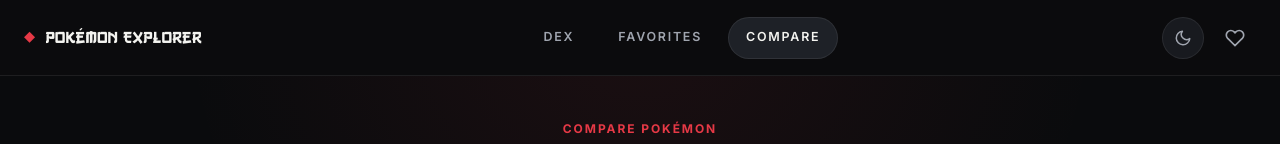
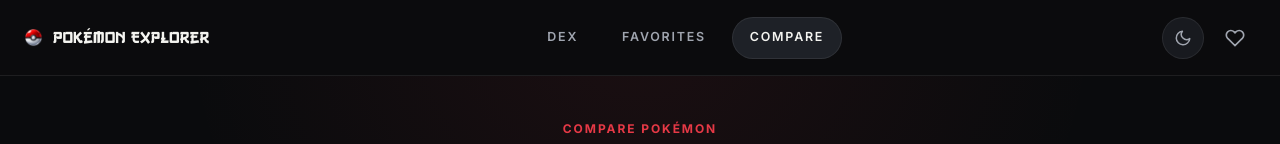
Before and after one commit to sushaaanthh/pokemon-explorer, a React (Vite) app: page /compare in a window 1280 px wide. Shown: the top 144 px of the page. Built offline with nearby package versions, Linux system fonts and the light colour scheme.

Commit message:
custom logo has been implemented

```diff
--- a/src/components/Navigation.css
+++ b/src/components/Navigation.css
@@ -26,9 +26,12 @@
 }
 
 .nav__brand-icon {
-  color: var(--color-accent);
-  font-size: 0.9rem;
-  transform: translateY(-1px);
+  height: 19px;
+  width: auto;
+  max-width: 19px;
+  object-fit: contain;
+  display: block;
+  vertical-align: middle;
 }
 
 .nav__links {
--- a/src/components/Navigation.tsx
+++ b/src/components/Navigation.tsx
@@ -1,3 +1,4 @@
+import logo from '../assets/branding/logo.png';
 import { useState } from 'react';
 import { useLocation } from 'react-router-dom';
 import { VaultLink } from './VaultLink';
@@ -25,7 +26,7 @@ export function Navigation({ theme, onToggleTheme }: NavigationProps) {
     <nav className="nav" role="navigation" aria-label="Main navigation">
       <div className="nav__inner container">
         <VaultLink to="/" className="nav__brand" aria-label="Pokémon Explorer Home">
-          <span className="nav__brand-icon">◆</span>
+          <img className="nav__brand-icon" src={logo} alt="" width="32" height="32" />
           <span className="nav__brand-text">Pokémon Explorer</span>
         </VaultLink>
 
--- a/src/pages/Comparison.tsx
+++ b/src/pages/Comparison.tsx
@@ -129,6 +129,8 @@ export function Comparison() {
   const preloadSelection = useCallback(() => {
     setSearchQuery('');
     setSelectionSearchResults([]);
+    setTypeLoadMoreError(false);
+    setSelectionLoadMoreError(false);
     // Preload the first page if not yet loaded
     if (selectionPokemon.length === 0 && !selectionLoading) {
       setSelectionLoading(true);
@@ -178,7 +180,7 @@ export function Comparison() {
         setTypePokemonDetailed(prev => [...prev, ...detailResponses]);
         setTypeOffset(prev => prev + SELECTION_PAGE_SIZE);
         setTypeHasMore(typeNames.length > typeOffset + SELECTION_PAGE_SIZE);
-      } catch (e) {
+      } catch {
         setTypeLoadMoreError(true);
       } finally {
         setTypeLoadingMore(false);
@@ -197,7 +199,7 @@ export function Comparison() {
       setSelectionPokemon(prev => [...prev, ...detailResponses]);
       setSelectionOffset(prev => prev + SELECTION_PAGE_SIZE);
       setSelectionHasMore(!!listResponse.next);
-    } catch (e) {
+    } catch {
       setSelectionLoadMoreError(true);
     } finally {
       setSelectionLoadingMore(false);
```
Also changed, not shown: src/assets/branding/logo.png (added).
